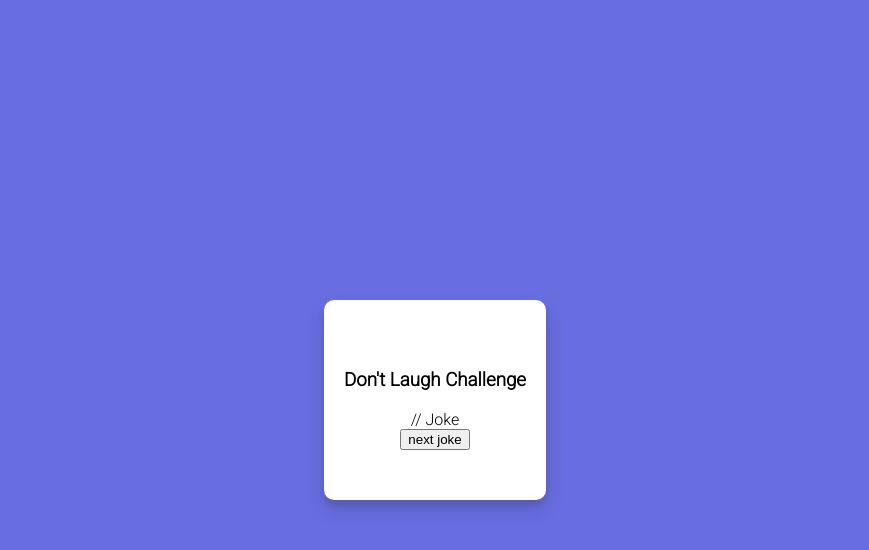
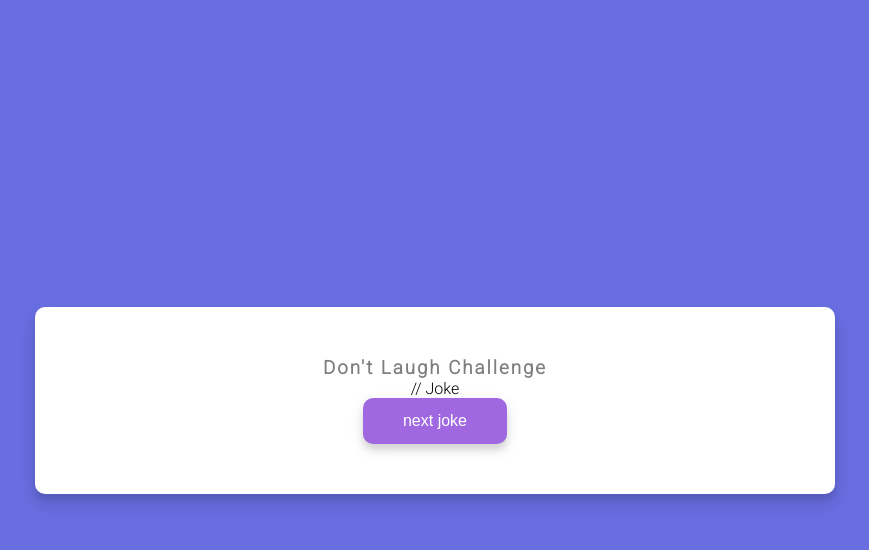
Before and after one commit to felianfilian/10-dad-jokes, a plain HTML site: page index.html in a window 1280 px wide. Both pictures are taken after a click on the button "next joke". Shown: the whole page, without its empty margins (205-1074 px from the left). Drawn offline with Linux system fonts and the light colour scheme.

Commit message:
css styling

```diff
--- a/style.css
+++ b/style.css
@@ -16,10 +16,46 @@ body {
   overflow: hidden;
 }
 
+h3 {
+  letter-spacing: 2px;
+  margin: 0;
+  opacity: 0.5;
+}
+
+.btn {
+  background-color: #9f68e0;
+  border: 0;
+  border-radius: 10px;
+  box-shadow: 0 5px 15px rgba(0, 0, 0, 0.1), 0 6px 6px rgba(0, 0, 0, 0.1);
+  color: #fff;
+  cursor: pointer;
+  font-size: 16px;
+  padding: 14px 40px;
+}
+
+.btn:focus {
+  outline: 0;
+}
+
+.btn:hover {
+  opacity: 0.8;
+  transform: scale(0.98);
+}
+
 .container {
   background-color: #fff;
   border-radius: 10px;
   box-shadow: 0 10px 20px rgba(0, 0, 0, 0.1), 0 6px 6px rgba(0, 0, 0, 0.1);
+  max-width: 100%;
   padding: 50px 20px;
   text-align: center;
+  width: 800px;
 }
+
+.joke {
+  font-size: 30px;
+  letter-spacing: 1px;
+  line-height: 40px;
+  margin: 50px auto;
+  max-width: 600px;
+}
```
